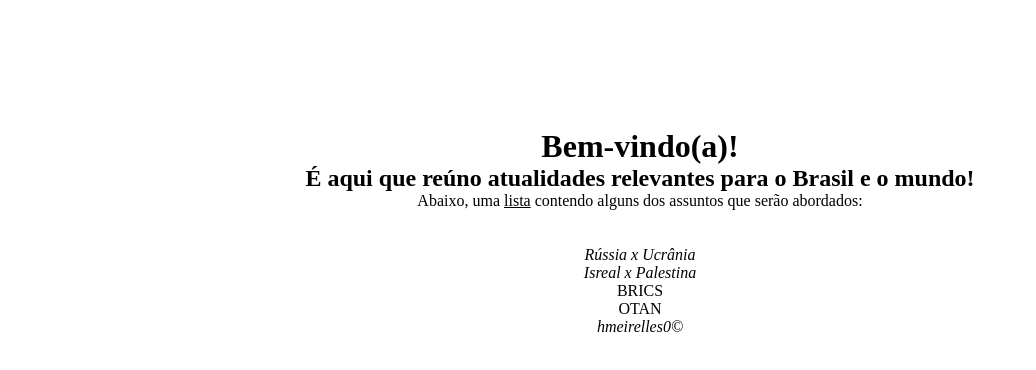
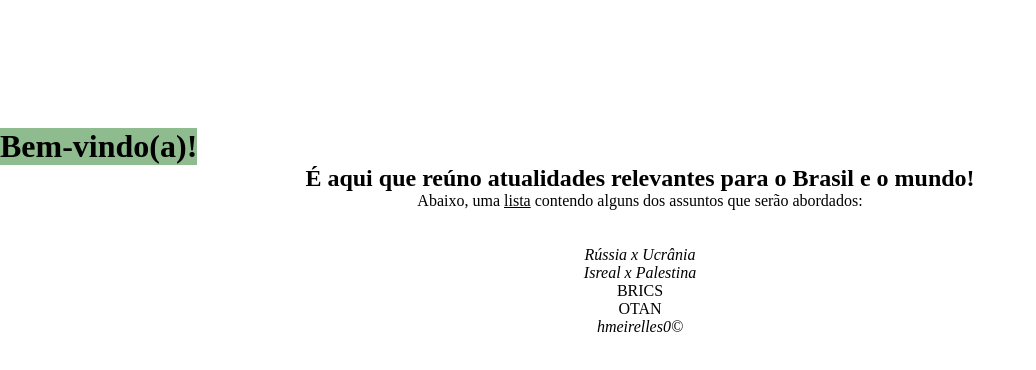
Before and after one commit to hmeirelles0/atualidades, a plain HTML site: page atualidades/index.html in a window 1280 px wide. Shown: the whole page, without its empty margins (0-1036 px from the left). Drawn offline with Linux system fonts and the light colour scheme.

Commit message:
Adição <h1> CSS
Adicionadas as propriedades:

- background-color;
- width;

```diff
--- a/atualidades/index.html
+++ b/atualidades/index.html
@@ -15,6 +15,11 @@
             margin: auto;
             padding-top: 10%;
             padding-bottom: 5%;
+        }
+
+        h1 {
+            background-color: darkseagreen;
+            width: fit-content;
         }
 
     </style>
```
